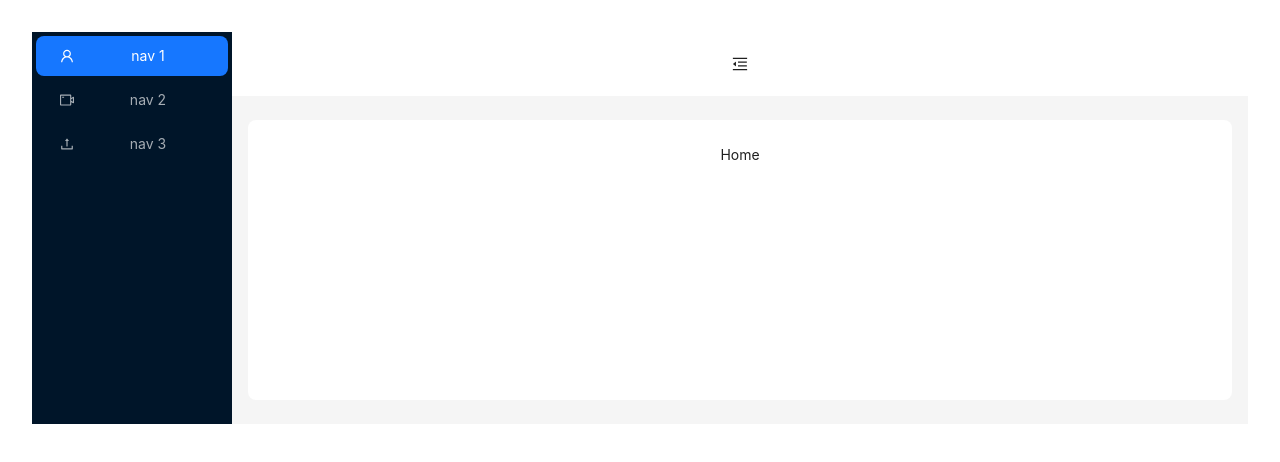
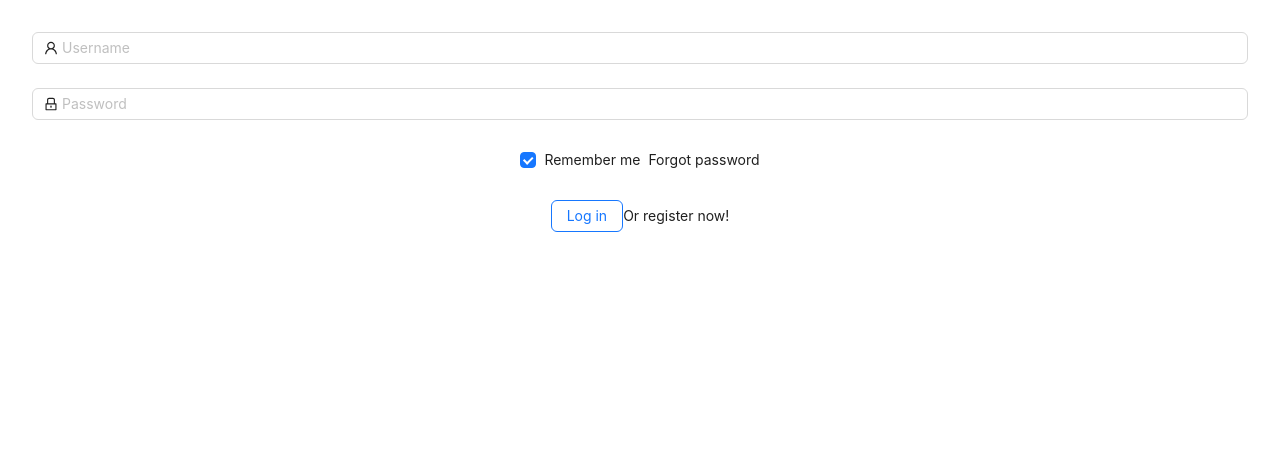
Before and after one commit to mizanur-ewu/todo-application, a React (Vite) app: page / in a window 1280 px wide. Shown: the top 462 px of the page. Built offline with nearby package versions, Linux system fonts and the light colour scheme.

Commit message:
login route

```diff
--- a/src/Layout/Main.jsx
+++ b/src/Layout/Main.jsx
@@ -1,4 +1,4 @@
-import React, { useState } from 'react';
+import  { useState } from 'react';
 import {
   MenuFoldOutlined,
   MenuUnfoldOutlined,
--- a/src/Router/LoginRoute.jsx
+++ b/src/Router/LoginRoute.jsx
@@ -1,10 +1,12 @@
 import React from 'react';
+import { Route, Routes } from 'react-router-dom';
+import Login from '../Pages/Login/Login';
 
 const LoginRoute = () => {
     return (
-        <div>
-            <p>login route</p>
-        </div>
+       <Routes>
+        <Route path='/' element={<Login/>}/>
+       </Routes>
     );
 };
 
--- a/src/contextApi/AuthContext.jsx
+++ b/src/contextApi/AuthContext.jsx
@@ -7,7 +7,7 @@ const AuthContext = ({ children }) => {
   const localStorage = useLocalStorage();
   const { getAuthToken } = localStorage;
   const [loading, setLoading] = useState(true);
-  const [isLoggedIn, setIsLoggedIn] = useState(getAuthToken()?.token? true:false);
+  const [isLoggedIn, setIsLoggedIn] = useState(getAuthToken()?.token? false:false);
   const [auth, setAuth] = useState(getAuthToken());
   const authInfo = {
     auth,
```
